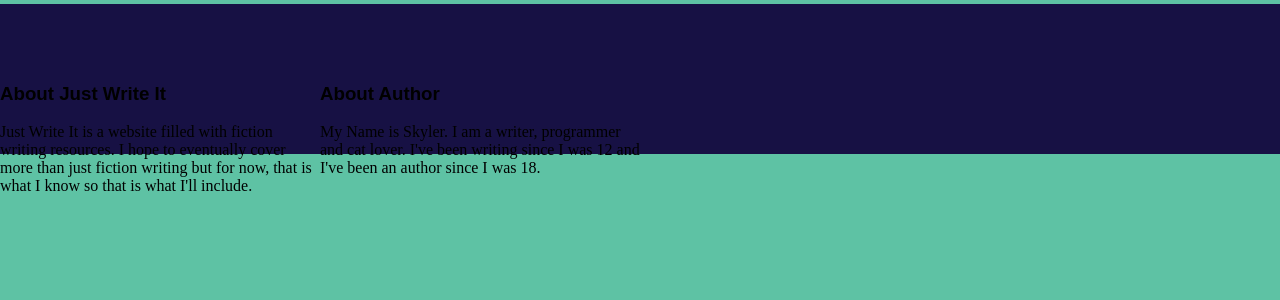
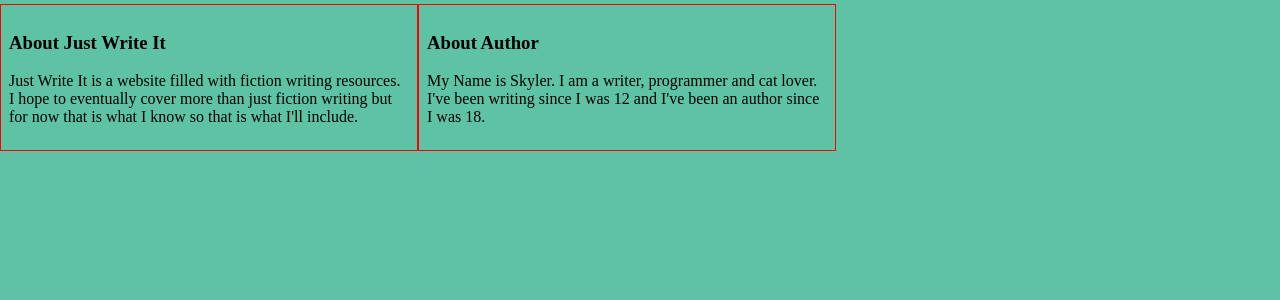
Before and after one commit to skylerdegrote/just-write-it-noauth, a PHP site: page /about.php in a window 1280 px wide. Shown: the part 150-450 px from the top of the page. Run offline with PHP 8.4, Linux system fonts and the light colour scheme; style sheets or scripts are compiled from the project's sources.

Commit message:
about page styles

```diff
--- a/about.php
+++ b/about.php
@@ -6,29 +6,59 @@ $pageTitle = "About Just Write It";
 ?>
 
 <!doctype html>
+
 <html>
     <head>
         <title><?php echo $pageTitle ?></title>
         <link rel="stylesheet" href="styles/about.css">
-    <link href="styles/navigation.css" rel="stylesheet" type="text/css" />
-
+        <link rel="stylesheet" href="styles/navigation.css">
     </head>
     <body>
-<?php include ('includes/header.php') ?>
-<main>
-<!--    make main have a width with 0 auto margin   -->
-    <section>
+<!--    INCLUDE THE HEADER    -->
+<?php
+include ('includes/header.php')
+?>
+<!--    CREATE CONTAINER    -->
+<div class="container">
+    <div class="section">
         <h3>About Just Write It</h3>
-        <p>Just Write It is a website filled with fiction writing resources.
-            I hope to eventually cover more than just fiction writing but for now,
-            that is what I know so that is what I'll include.</p>
-    </section>
-    <section>
+        <p>Just Write It is a website filled with fiction writing resources. I hope to eventually cover more than just
+            fiction writing but for now that is what I know so that is what I'll include.</p>
+    </div>
+    <div class="section">
         <h3>About Author</h3>
-        <p>My Name is Skyler. I am a writer, programmer and cat lover.
-            I've been writing since I was 12 and I've been an author since I was 18.</p>
-    </section>
-</main>
-<?php include('includes/footer.php') ?>
+        <p>My Name is Skyler. I am a writer, programmer and cat lover. I've been writing since I was 12 and
+            I've been an author since I was 18.</p>
+    </div>
+</div>
+
+
+
                         </body>
                     </html>
+                    <!--<html>-->
+<!--<head>-->
+<!--    <title>--><?php //echo $pageTitle ?><!--</title>-->
+<!--    <link rel="stylesheet" href="styles/about.css">-->
+<!--    <link href="styles/navigation.css" rel="stylesheet" type="text/css" />-->
+<!---->
+<!--</head>-->
+<!--<body>-->
+<?php //include ('includes/header.php') ?>
+<!--<main>-->
+<!--<!--    make main have a width with 0 auto margin   -->
+<!--    <section>-->
+<!--        <h3>About Just Write It</h3>-->
+<!--        <p>Just Write It is a website filled with fiction writing resources.-->
+<!--            I hope to eventually cover more than just fiction writing but for now,-->
+<!--            that is what I know so that is what I'll include.</p>-->
+<!--    </section>-->
+<!--    <section>-->
+<!--        <h3>About Author</h3>-->
+<!--        <p>My Name is Skyler. I am a writer, programmer and cat lover.-->
+<!--            I've been writing since I was 12 and I've been an author since I was 18.</p>-->
+<!--    </section>-->
+<!--</main>-->
+<?php //include('includes/footer.php') ?>
+<!--</body>-->
+<!--</html>-->
--- a/styles/about.css
+++ b/styles/about.css
@@ -1,50 +1,23 @@
 body {
-  margin: 0;
-  padding: 0;
-  background-color: #5ec2a4; }
+  margin: 0; }
 
-.alignRight {
-  float: right;
-  padding-right: 50px; }
-
-.clearfix {
-  clear: both; }
-
-main {
-  clear: both;
-  display: block; }
-
-main section {
-  padding-top: 60px;
-  width: 25%;
+.container {
+  margin: 0 auto;
+  max-width: 1000px;
+  display: inline;
   float: left; }
 
-h3 {
-  font-family: sans-serif;
-  padding: 0; }
+.section {
+  width: 40%;
+  float: left;
+  border: 1px solid red;
+  padding: 0.5em; }
 
-h1 {
-  color: #171144;
-  font-family: sans-serif;
-  font-size: 60px;
-  text-align: center;
-  padding: 50px; }
-
-nav h3 {
-  color: #f69d1d;
-  padding: 0;
-  text-align: left; }
-
-@media only screen and (max-width: 1000px) {
-  main section {
-    padding-left: 10px;
-    width: 40%;
-    margin: 0 auto; } }
-@media only screen and (max-width: 810px) {
-  main section {
-    padding: 0;
-    margin: 0 auto;
-    min-width: 70%;
-    clear: both; } }
+@media screen and (max-width: 1350px) {
+  .section {
+    width: 40%; } }
+@media screen and (max-width: 900px) {
+  .section {
+    width: 90%; } }
 
 /*# sourceMappingURL=about.css.map */
--- a/styles/about.scss
+++ b/styles/about.scss
@@ -1,49 +1,90 @@
-@import "variables";
-@import "main";
+//@import "variables";
+//@import "main";
+
+
+
+body {
+  margin: 0;
+}
+.container {
+  margin: 0 auto;
+  max-width: 1000px;
+  display: inline;
+  float: left;
+}
+
+.section {
+  width: 40%;
+  float: left;
+  border: 1px solid red;
+  padding: 0.5em;
+}
+
+@media screen and (max-width: 1350px) {
+  .section {
+    width: 40%;
+  }
+
+}
+
+@media screen and (max-width: 900px) {
+  .section {
+    width: 90%;
+  }
+}
+
+
+
+
+
+
+
 
 //main {
 //  background: $teal;
 //  margin:0;
 //}
-main{
-  clear: both;
-  display: block;
-}
-main section {
-  padding-top: 60px;
-  width: 25%;
-  float: left;
-}
+// USING
+//main{
+//  clear: both;
+//  display: block;
+//}
+//main section {
+//  padding-top: 60px;
+//  width: 25%;
+//  float: left;
+//}
+// not USING
 //main section:first-child{
 //  margin-left: 20%;
 //}main section:last-child{
 //  margin-left: 5%;
 //}
+//// USING
+//
+//h3 {
+//  font-family: sans-serif;
+//  padding:0;
+//  //margin:0;
+//}
+//
+//h1 {
+//  color: $darkBlue;
+//  font-family: sans-serif;
+//  font-size: 60px;
+//  text-align: center;
+//  padding: 50px;
+//  //margin: 0;
+//}
+//
+//nav h3 {
+//  color: $orange;
+//  padding:0;
+//  text-align: left;
+//}
 
 
-h3 {
-  font-family: sans-serif;
-  padding:0;
-  //margin:0;
-}
-
-h1 {
-  color: $darkBlue;
-  font-family: sans-serif;
-  font-size: 60px;
-  text-align: center;
-  padding: 50px;
-  //margin: 0;
-}
-
-nav h3 {
-  color: $orange;
-  padding:0;
-  text-align: left;
-}
-
-
-
+// not USING
 //section{
 //  float: left;
 //  margin-left: 0;
@@ -83,30 +124,32 @@ nav h3 {
 //}
 
 ////mobile device changes
-@media only screen and (max-width: 1000px) {
-
-
-  main section {
-    //margin-left: 25%;
-    padding-left: 10px;
-    width: 40%;
-    //float: left;
-    margin: 0 auto;
-  }
-}
+/// USING
+//@media only screen and (max-width: 1000px) {
 //
 //
-@media only screen and (max-width: 810px) {
-  main section {
-    //margin-left: 10%;
-    padding: 0;
-    margin: 0 auto;
-    min-width:70%;
-    //float: none;
-    clear: both;
-  }
-}
-
+//  main section {
+//    //margin-left: 25%;
+//    padding-left: 10px;
+//    width: 40%;
+//    //float: left;
+//    margin: 0 auto;
+//  }
+//}
+//
+//
+//// USING
+//@media only screen and (max-width: 810px) {
+//  main section {
+//    //margin-left: 10%;
+//    padding: 0;
+//    margin: 0 auto;
+//    min-width:70%;
+//    //float: none;
+//    clear: both;
+//  }
+//}
+// not USING
 //
 //
 //@media only screen and (max-width: 1200px){
```
Also changed, not shown: 1 other file. Lines whose indentation alone changed are shown as unchanged.
